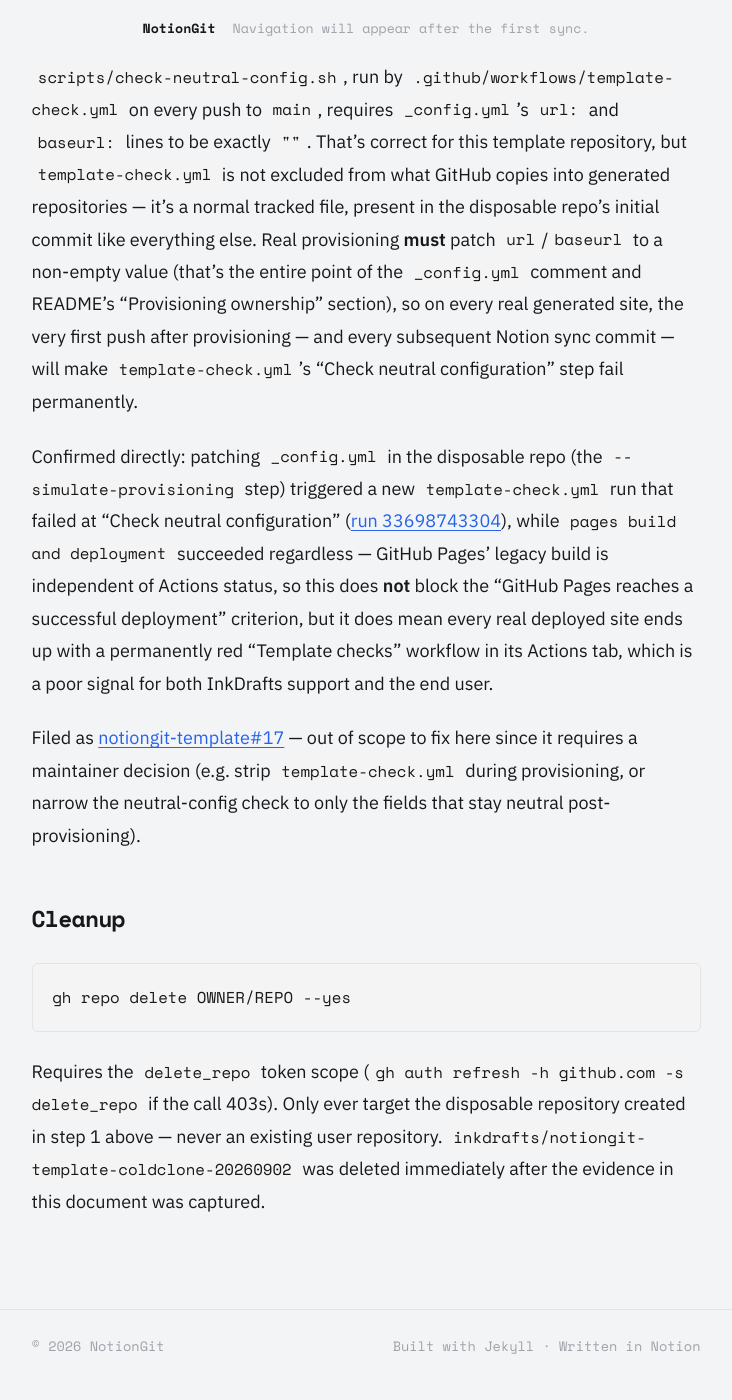
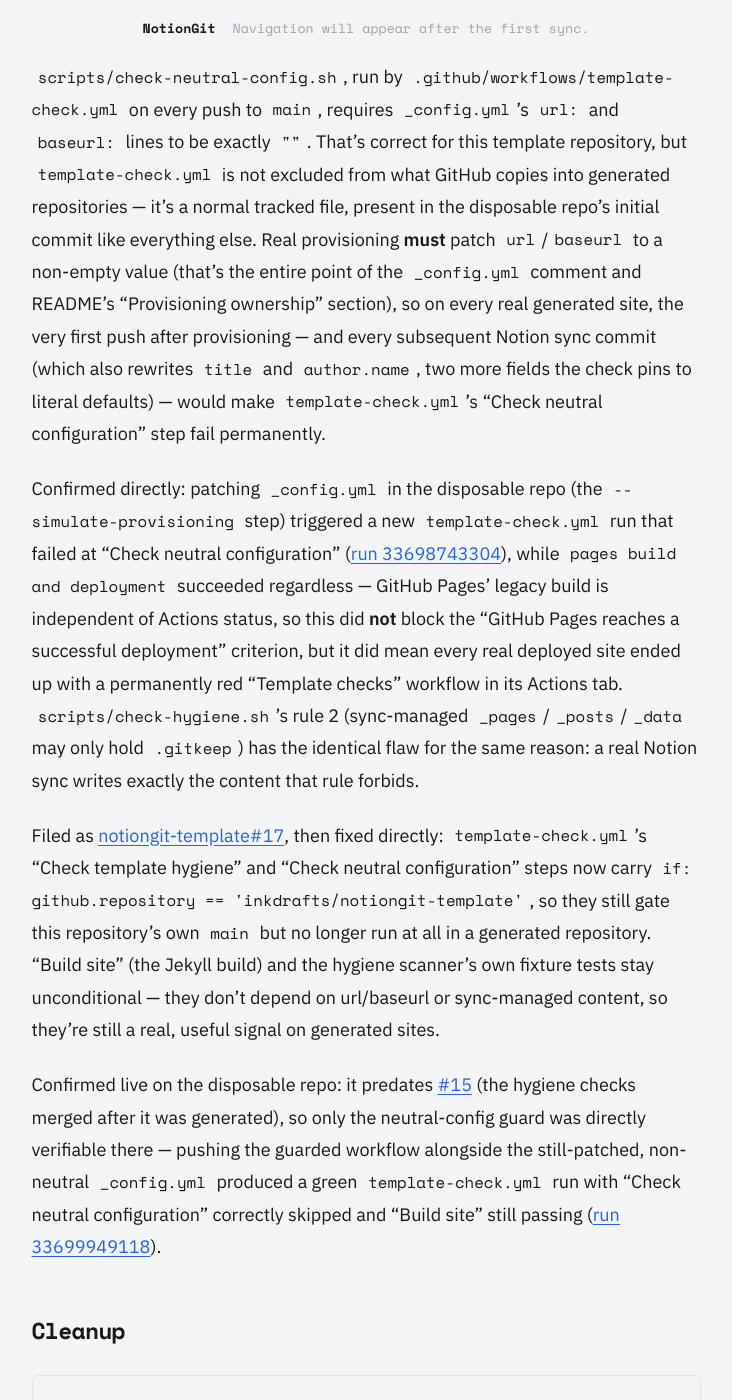
Before and after one commit to inkdrafts/notiongit-template, a Jekyll site: the page built from docs/cold-clone-acceptance-test.md, in a window 1280 px wide and 1400 px high, scrolled down 3720 px. Shown: the whole window, without its empty margins (274-1006 px from the left). Built offline with Jekyll 4.4.1, drawn with Linux system fonts in a browser that asks for light colours; our own code applies the rules of GitHub Pages for plain Markdown files; some of the changed text lies outside the part shown.

Commit message:
Scope neutral-config/hygiene CI checks to the template repo itself
scripts/check-neutral-config.sh and scripts/check-hygiene.sh assert
invariants that only hold for inkdrafts/notiongit-template itself: _config.yml
must have literally empty url/baseurl/author fields and default title/
description, and _pages/_posts/_data must hold only .gitkeep. A real
provisioned, synced site legitimately violates both -- that's the whole
point of provisioning patching url/baseurl and Notion sync writing content
-- so every generated site's Actions tab went permanently red after its
first sync commit.

Found and confirmed live during the #8 cold-clone acceptance test, filed as
#17. Fixes it by scoping the "Check template hygiene" and "Check neutral
configuration" steps in template-check.yml to
`github.repository == 'inkdrafts/notiongit-template'`. "Build site" and the
hygiene scanner's own fixture tests stay unconditional since neither depends
on provisioning/sync state. Verified live: pushing the guarded workflow to
the (still-existing) disposable test repo alongside its already-patched,
non-neutral _config.yml produced a green template-check.yml run with the
neutral-config step correctly skipped.

Closes #17

Co-Authored-By: Claude Sonnet 5 <noreply@anthropic.com>
Claude-Session: https://claude.ai/code/session_01QzCEyZbasAhPBXmLjw1bsd

```diff
--- a/docs/cold-clone-acceptance-test.md
+++ b/docs/cold-clone-acceptance-test.md
@@ -107,7 +107,7 @@ an artifact of the test setup** — it's fixed now, but flagging it here since
 nothing in notiongit-template's own CI would have caught it before this
 acceptance test ran.
 
-### Finding 2 — `template-check.yml`'s neutral-config check breaks on any real provisioned site (follow-up needed)
+### Finding 2 — `template-check.yml`'s neutral-config and hygiene checks broke on any real provisioned site (fixed)
 
 `scripts/check-neutral-config.sh`, run by `.github/workflows/template-check.yml`
 on every push to `main`, requires `_config.yml`'s `url:` and `baseurl:`
@@ -118,25 +118,43 @@ initial commit like everything else. Real provisioning **must** patch
 `url`/`baseurl` to a non-empty value (that's the entire point of the
 `_config.yml` comment and README's "Provisioning ownership" section), so on
 every real generated site, the very first push after provisioning — and
-every subsequent Notion sync commit — will make `template-check.yml`'s
-"Check neutral configuration" step fail permanently.
+every subsequent Notion sync commit (which also rewrites `title` and
+`author.name`, two more fields the check pins to literal defaults) — would
+make `template-check.yml`'s "Check neutral configuration" step fail
+permanently.
 
 Confirmed directly: patching `_config.yml` in the disposable repo (the
 `--simulate-provisioning` step) triggered a new `template-check.yml` run
 that failed at "Check neutral configuration"
 ([run 33698743304](https://github.com/inkdrafts/notiongit-template-coldclone-20260902/actions/runs/33698743304)),
 while `pages build and deployment` succeeded regardless — GitHub Pages'
-legacy build is independent of Actions status, so this does **not** block
-the "GitHub Pages reaches a successful deployment" criterion, but it does
-mean every real deployed site ends up with a permanently red "Template
-checks" workflow in its Actions tab, which is a poor signal for both
-InkDrafts support and the end user.
+legacy build is independent of Actions status, so this did **not** block
+the "GitHub Pages reaches a successful deployment" criterion, but it did
+mean every real deployed site ended up with a permanently red "Template
+checks" workflow in its Actions tab. `scripts/check-hygiene.sh`'s rule 2
+(sync-managed `_pages`/`_posts`/`_data` may only hold `.gitkeep`) has the
+identical flaw for the same reason: a real Notion sync writes exactly the
+content that rule forbids.
 
 Filed as
-[notiongit-template#17](https://github.com/inkdrafts/notiongit-template/issues/17) —
-out of scope to fix here since it requires a maintainer decision (e.g. strip
-`template-check.yml` during provisioning, or narrow the neutral-config check
-to only the fields that stay neutral post-provisioning).
+[notiongit-template#17](https://github.com/inkdrafts/notiongit-template/issues/17),
+then fixed directly: `template-check.yml`'s "Check template hygiene" and
+"Check neutral configuration" steps now carry
+`if: github.repository == 'inkdrafts/notiongit-template'`, so they still
+gate this repository's own `main` but no longer run at all in a generated
+repository. "Build site" (the Jekyll build) and the hygiene scanner's own
+fixture tests stay unconditional — they don't depend on url/baseurl or
+sync-managed content, so they're still a real, useful signal on generated
+sites.
+
+Confirmed live on the disposable repo: it predates
+[#15](https://github.com/inkdrafts/notiongit-template/pull/15) (the hygiene
+checks merged after it was generated), so only the neutral-config guard was
+directly verifiable there — pushing the guarded workflow alongside the
+still-patched, non-neutral `_config.yml` produced a green
+`template-check.yml` run with "Check neutral configuration" correctly
+skipped and "Build site" still passing
+([run 33699949118](https://github.com/inkdrafts/notiongit-template-coldclone-20260902/actions/runs/33699949118)).
 
 ## Cleanup
 
```
Also changed, not shown: .github/workflows/template-check.yml, README.md.
